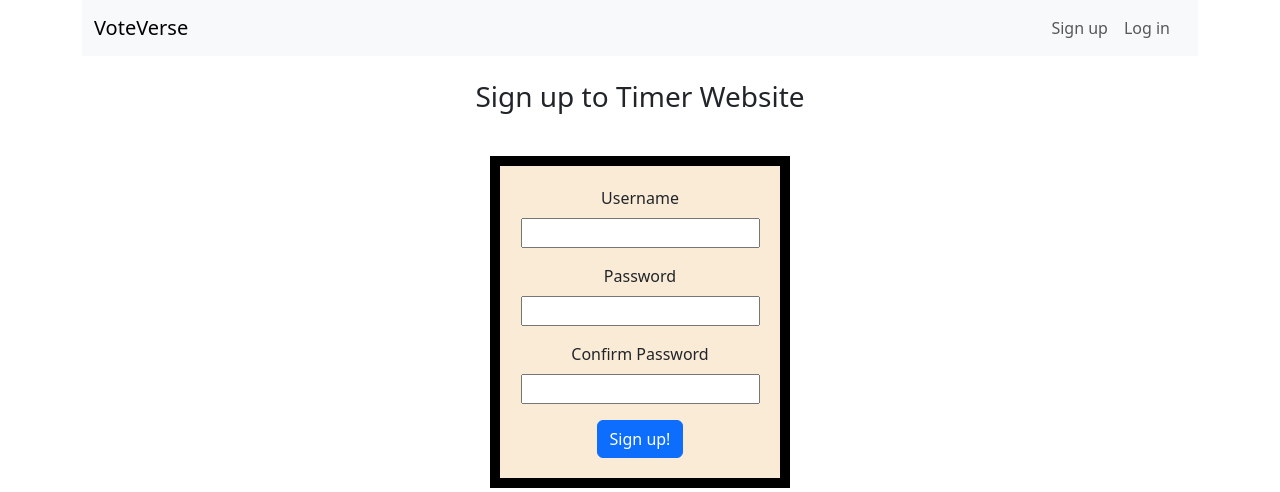
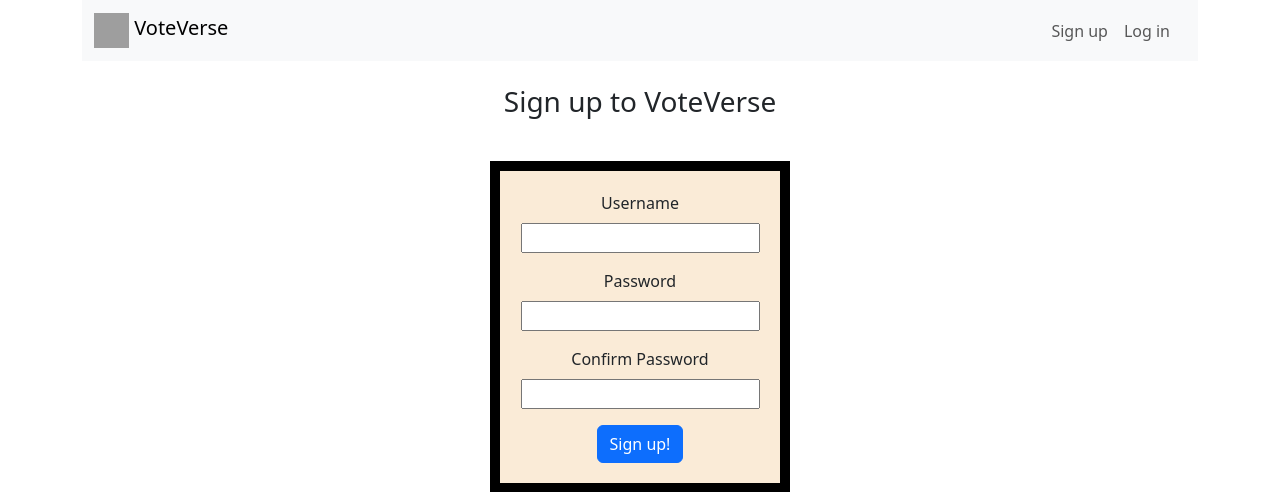
Before and after one commit to ravin-d-27/Poll_App, a Django app: page /signup/ in a window 1280 px wide. Shown: the top 492 px of the page. Run offline with Django 4.2, Linux system fonts and the light colour scheme; parts of the project's set-up code (start-up, migrations or seed data) failed here and were passed over; grey boxes are pictures that could not be loaded.

Commit message:
Fixed: base.html

```diff
--- a/Polls_App/Polls_App/templates/base.html
+++ b/Polls_App/Polls_App/templates/base.html
@@ -82,7 +82,7 @@
     <nav class="navbar navbar-expand-lg navbar-light bg-light">
       <div class="container-fluid">
           <a class="navbar-brand" href="{% url 'home' %}">
-
+            <img class='d-inline-block align-top' src="https://img1.pnghut.com/3/4/22/X60ecZvuSX/logo-text-trademark-ball-communication.jpg" height='35' width='35'/>
             VoteVerse
           </a>
           <button class="navbar-toggler" type="button" data-bs-toggle="collapse" data-bs-target="#navbarNav" aria-controls="navbarNav" aria-expanded="false" aria-label="Toggle navigation">
@@ -92,7 +92,7 @@
             <div class='navbar-nav ms-auto px-2'>
               {% if user.is_authenticated %}
               <a class='nav-item nav-link'>User: {{user.username}}</a>
-              <a class='nav-item nav-link' href="/polls/">Vote Now!</a>
+              <a class='nav-item nav-link' href="/polls/">Vote</a>
               <a class='nav-item nav-link' href="JavaScript:{document.getElementById('logout').submit()}">Logout</a>
               <form id='logout' method='POST' action="{% url 'logout' %}">
                 {% csrf_token %}
--- a/Polls_App/accounts/templates/accounts/signup.html
+++ b/Polls_App/accounts/templates/accounts/signup.html
@@ -18,7 +18,7 @@
     {% endif %}
 
     <br>
-    <h3 class='text-center'>Sign up to Timer Website</h1>
+    <h3 class='text-center'>Sign up to VoteVerse</h1>
 <br>
     <div class="containers">
 
@@ -51,7 +51,7 @@
     </div>
 
 
-
+  <br>
   <h6 align='center'>Already Registered? <a href='{% url "login" %}'>Log in!</a></h6>
 
 </div>
```
